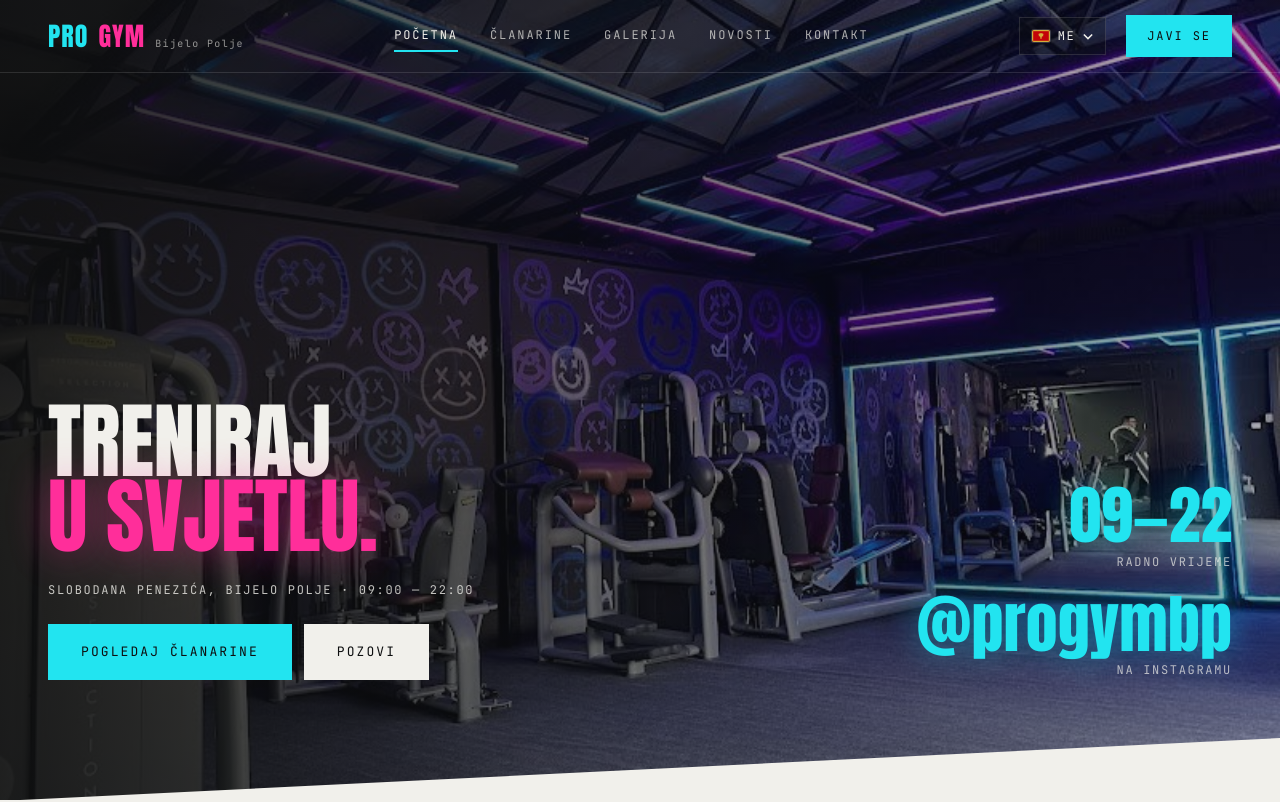
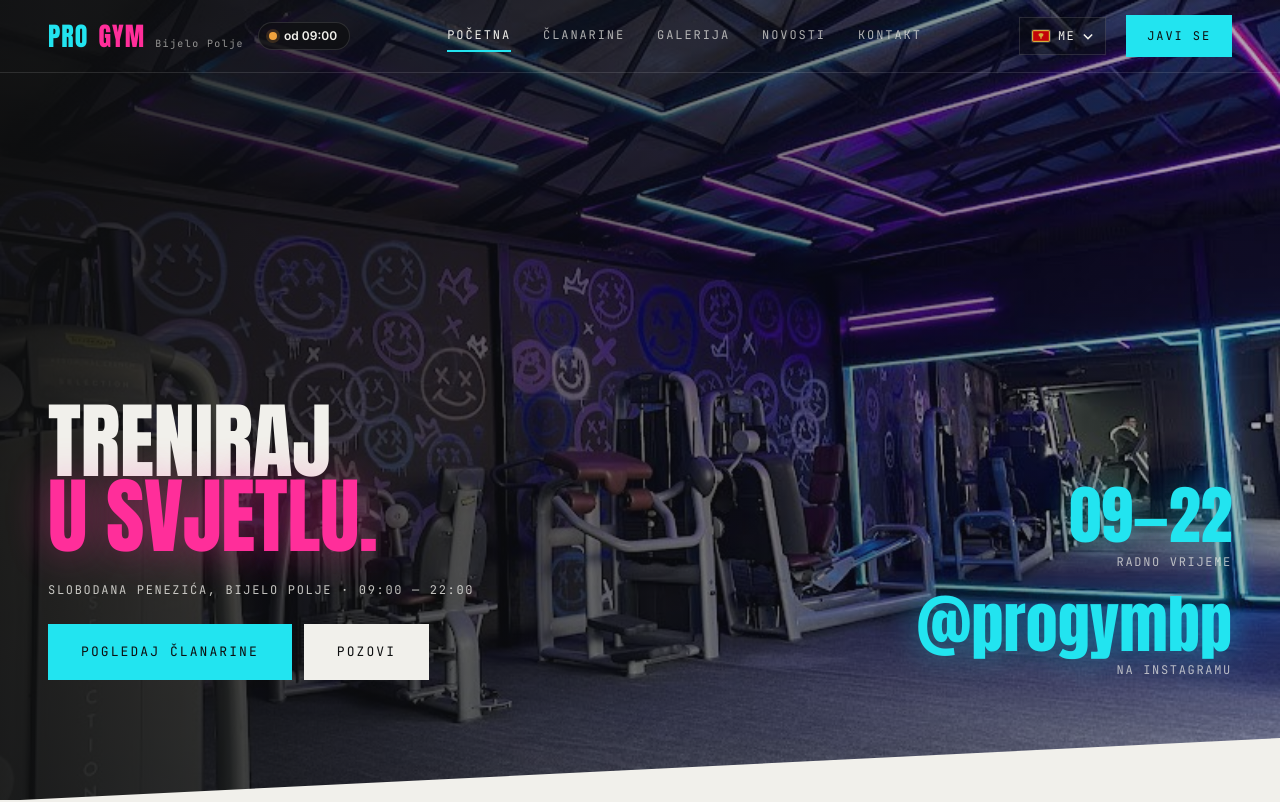
Before and after one commit to garurumonn/progym, a plain HTML site: page index.html in a window 1280 px wide. Shown: the top 802 px of the page. Drawn offline with nearby package versions, Linux system fonts and the light colour scheme.

Commit message:
Oznaka radnog vremena pored logoa (zeleno: do 22:00, narandžasto: od 09:00)
Co-Authored-By: Claude Opus 5.5 <noreply@anthropic.com>
Claude-Session: https://claude.ai/code/session_01F9w7M8YmjmEq6PEPY96XNE

```diff
--- a/index.html
+++ b/index.html
@@ -37,6 +37,11 @@ header.solid{background:rgba(14,15,16,.92);backdrop-filter:blur(10px)}
 .nav{display:flex;align-items:center;justify-content:space-between;height:72px;color:var(--paper)}
 .logo{display:flex;align-items:center;gap:10px;font-family:var(--display);font-size:26px;letter-spacing:.04em}
 .logo b{font-weight:400;color:var(--acid)}.logo i{font-style:normal;color:var(--pink)}
+.brand{display:flex;align-items:center;gap:14px;min-width:0}
+.open-pill{display:inline-flex;align-items:center;gap:7px;height:28px;padding:0 12px 0 10px;border-radius:99px;background:rgba(14,15,16,.75);border:1px solid var(--line);color:var(--paper);font-family:var(--body);font-weight:600;font-size:12px;white-space:nowrap}
+.open-pill i{width:8px;height:8px;border-radius:50%;background:#2fd36b;box-shadow:0 0 0 3px rgba(47,211,107,.18),0 0 10px rgba(47,211,107,.7)}
+.open-pill.closed i{background:#f0a23d;box-shadow:0 0 0 3px rgba(240,162,61,.18)}
+@media(max-width:360px){.open-pill{display:none}}
 .logo small{font-family:var(--mono);font-size:10px;letter-spacing:.14em;opacity:.6;align-self:flex-end;margin-bottom:5px}
 .menu{display:flex;gap:32px}
 .menu a{font-family:var(--mono);font-size:12px;letter-spacing:.16em;text-transform:uppercase;opacity:.7;padding:6px 0;border-bottom:2px solid transparent;transition:.2s}
@@ -211,7 +216,7 @@ footer{background:var(--ink);color:var(--paper);padding:80px 0 32px;border-top:1
 
 <header id="top">
   <div class="wrap nav">
-    <a href="#pocetna" class="logo" aria-label="Pro Gym Bijelo Polje"><b>PRO</b><i>GYM</i><small>Bijelo Polje</small></a>
+    <div class="brand"><a href="#pocetna" class="logo" aria-label="Pro Gym Bijelo Polje"><b>PRO</b><i>GYM</i><small>Bijelo Polje</small></a><span class="open-pill" id="openPill" role="status"><i aria-hidden="true"></i><span>do 22:00</span></span></div>
     <nav class="menu" aria-label="Glavni meni">
       <a href="#pocetna" data-i18n="nav.home">Početna</a>
       <a href="#clanarine" data-i18n="nav.plans">Članarine</a>
@@ -486,6 +491,7 @@ function setLang(l){
   const cur=document.querySelector('.lang-menu button[data-lang="'+l+'"]');
   if(cur) document.querySelector('.lang-cur').innerHTML=cur.querySelector('.flag').outerHTML+'<span>'+l.toUpperCase()+'</span>';
   try{ localStorage.setItem('lang',l); }catch(e){}
+  if(typeof openNow==='function') openNow();
 }
 /* padajuci meni za jezike */
 const langT=document.querySelector('.lang-toggle'), langM=document.getElementById('langMenu');
@@ -500,7 +506,25 @@ document.addEventListener('keydown',e=>{
   else if(e.key==='ArrowDown'){ e.preventDefault(); items[(i+1)%items.length].focus(); }
   else if(e.key==='ArrowUp'){ e.preventDefault(); items[(i-1+items.length)%items.length].focus(); }
 });
+
+/* oznaka otvoreno / zatvoreno (vrijeme u Crnoj Gori) */
+function openNow(){
+  let h,m;
+  try{ const p=new Intl.DateTimeFormat('en-GB',{timeZone:'Europe/Podgorica',hour:'2-digit',minute:'2-digit',hour12:false}).formatToParts(new Date());
+       h=+p.find(x=>x.type==='hour').value%24; m=+p.find(x=>x.type==='minute').value; }
+  catch(e){ const d=new Date(); h=d.getHours(); m=d.getMinutes(); }
+  const open=h>=9&&h<22;
+  const L={me:['do 22:00','od 09:00','Otvoreno do 22:00','Zatvoreno – otvaramo u 09:00'],
+           en:['until 22:00','opens 09:00','Open until 22:00','Closed – opens at 09:00'],
+           ru:['до 22:00','с 09:00','Открыто до 22:00','Закрыто – откроемся в 09:00'],
+           tr:['22:00’a kadar','09:00’da açılır','22:00’a kadar açık','Kapalı – 09:00’da açılır']}[lang]||[];
+  const el=document.getElementById('openPill');
+  el.classList.toggle('closed',!open);
+  el.querySelector('span').textContent=open?L[0]:L[1];
+  el.title=open?L[2]:L[3]; el.setAttribute('aria-label',el.title);
+}
 if(lang!=='me') setLang(lang);
+openNow(); setInterval(openNow,60000);
 
 /* header + aktivni link */
 const header=document.querySelector('header');
```
